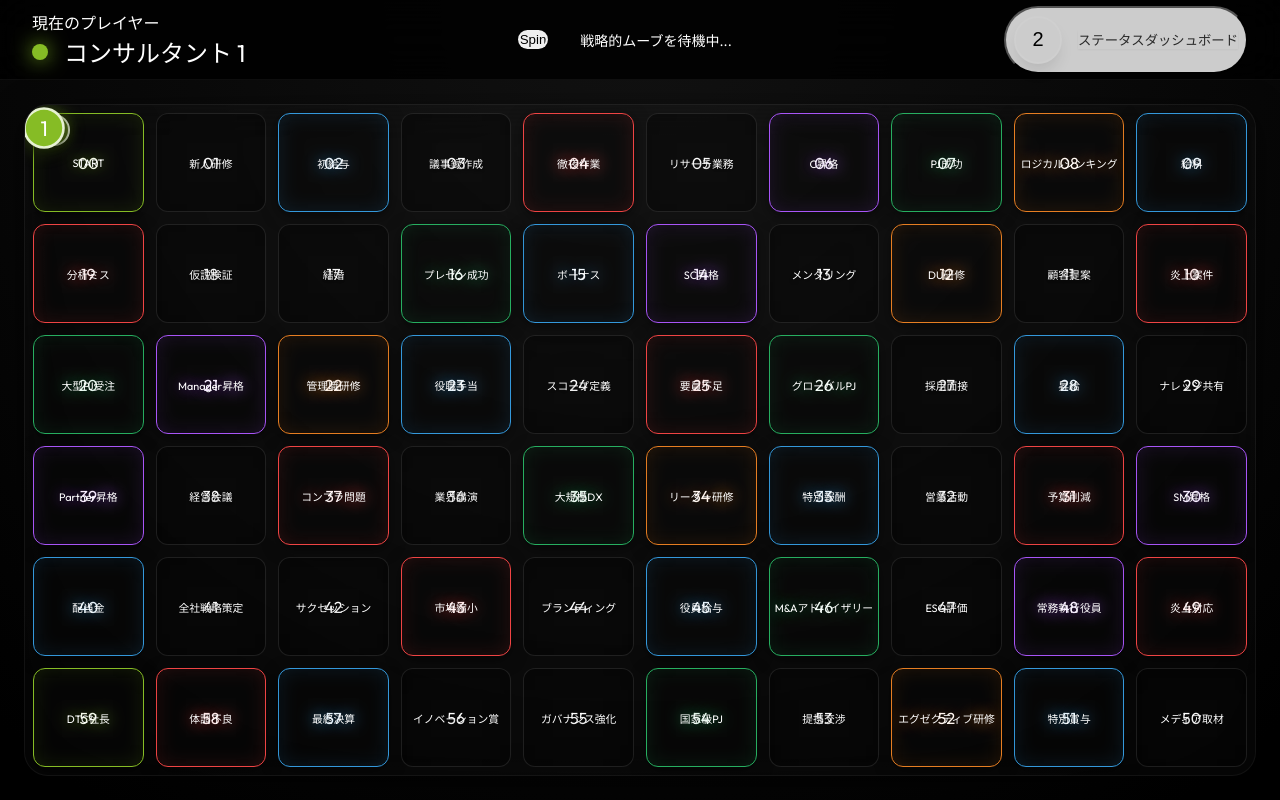
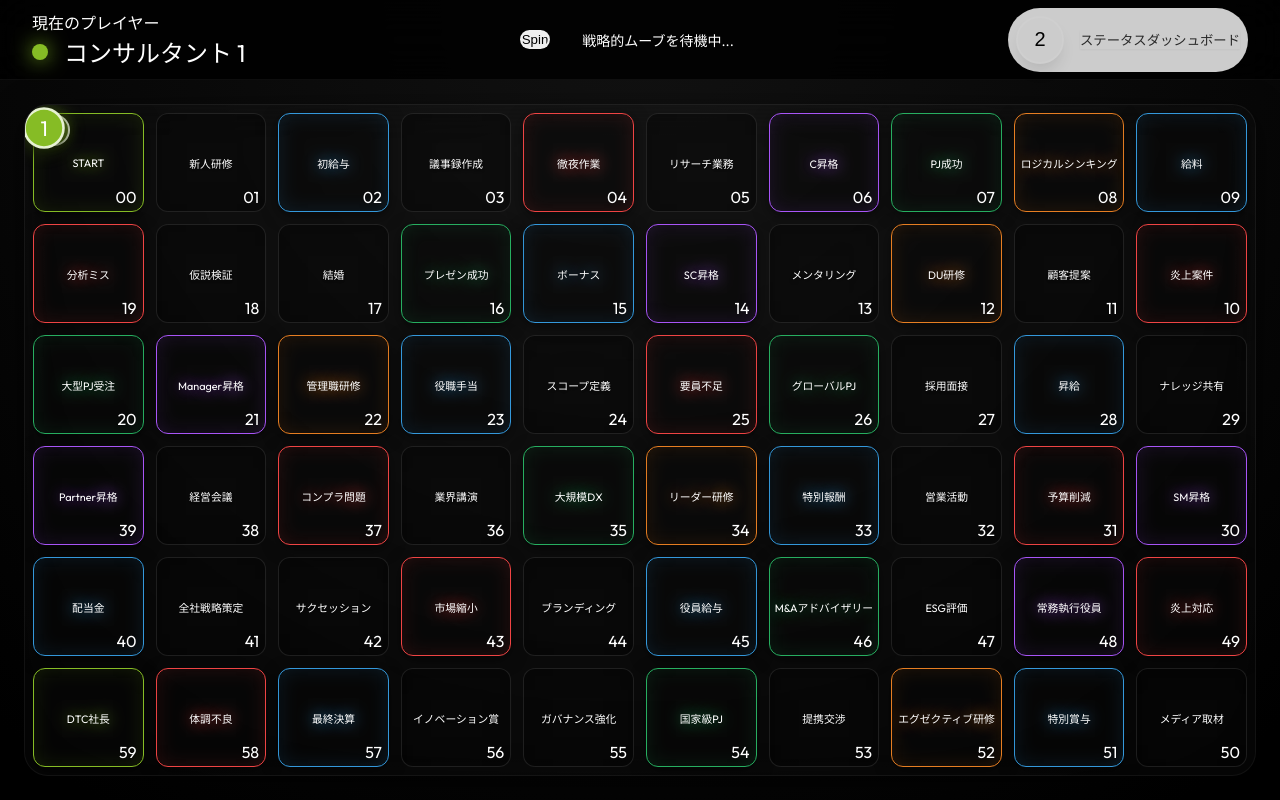
Before and after one commit to Ske-417/kmc_MakeAnImpactThatMatters, a React (Vite) app: page / in a window 1280 px wide. Both pictures are taken after a click on the button "キャリアを開始". Built offline with nearby package versions, Linux system fonts and the light colour scheme.

Commit message:
Add missing positioning classes and ensure button border is removed

```diff
--- a/src/App.tsx
+++ b/src/App.tsx
@@ -213,7 +213,7 @@ function App() {
           )}
 
           <div className="hover-status-container">
-            <button className="flex items-center gap-4 bg-white/80 backdrop-blur-xl hover:bg-white p-2 pr-6 rounded-full transition-all duration-300 group shadow-[0_8px_32px_rgba(255,255,255,0.15)]">
+            <button className="flex items-center gap-4 bg-white/80 backdrop-blur-xl hover:bg-white p-2 pr-6 rounded-full transition-all duration-300 group shadow-[0_8px_32px_rgba(255,255,255,0.15)] border-none">
               <div className="w-12 h-12 rounded-full bg-primary text-white flex items-center justify-center font-black text-xl shadow-lg border-2 border-white">
                 {gameState.players.length}
               </div>
--- a/src/index.css
+++ b/src/index.css
@@ -187,6 +187,14 @@ body {
 /* Utilities */
 .relative { position: relative; }
 .absolute { position: absolute; }
+.top-0 { top: 0; }
+.bottom-0 { bottom: 0; }
+.left-0 { left: 0; }
+.right-0 { right: 0; }
+.top-1 { top: 0.25rem; }
+.bottom-1 { bottom: 0.25rem; }
+.left-1\.5 { left: 0.375rem; }
+.right-1\.5 { right: 0.375rem; }
 .w-full { width: 100%; }
 .h-full { height: 100%; }
 .w-4 { width: 1rem; }
@@ -253,6 +261,7 @@ body {
 .rounded-2xl { border-radius: 1rem; }
 .rounded-3xl { border-radius: 1.5rem; }
 .rounded-full { border-radius: 9999px; }
+.border-none { border: none; }
 .border { border: 1px solid var(--glass-border); }
 .border-2 { border: 2px solid var(--glass-border); }
 .shadow-lg { box-shadow: 0 10px 15px -3px rgba(0, 0, 0, 0.1); }
```
